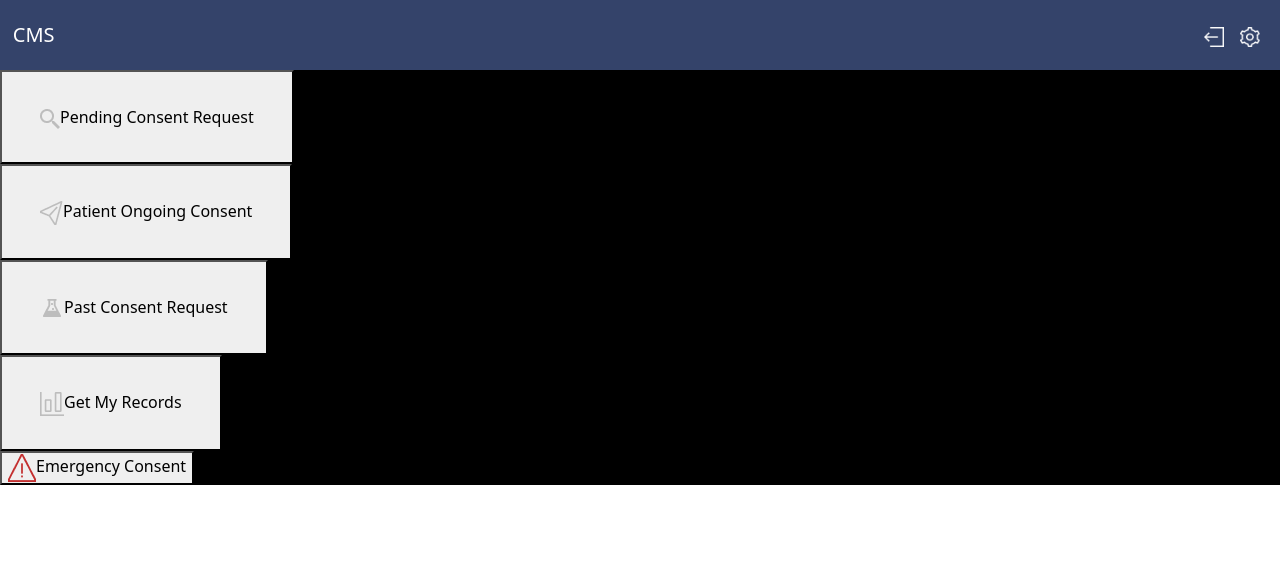
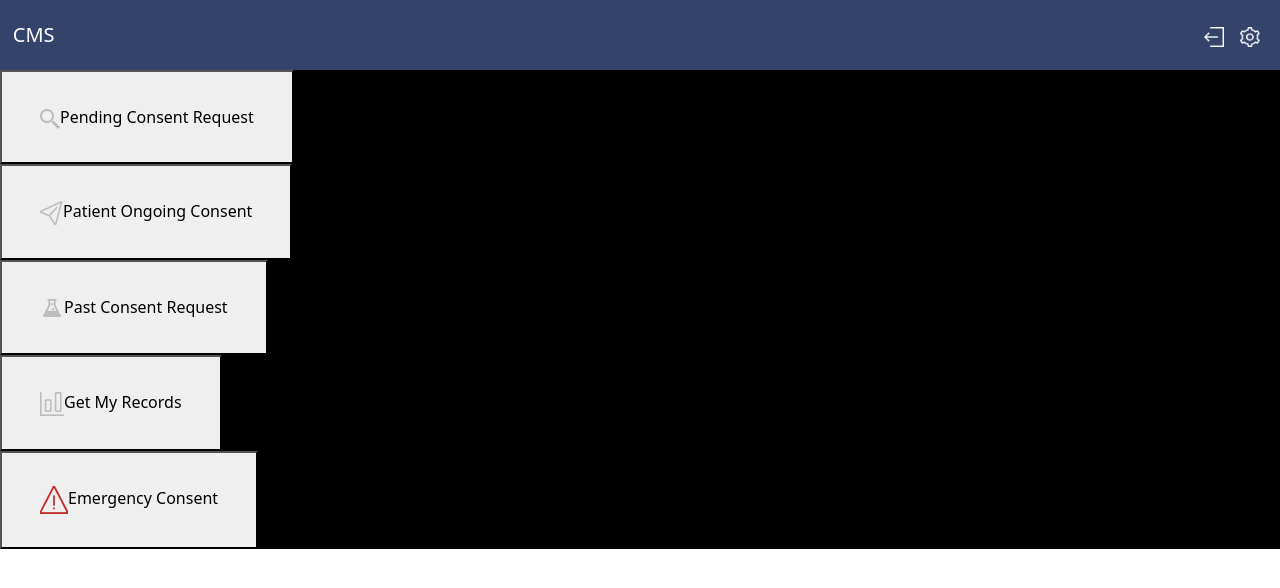
Before and after one commit to Healthcare-Application-Development/CMS-frontend, a React (Create React App) app: page /patient in a window 1280 px wide. Shown: the top 588 px of the page. Built offline with nearby package versions, Linux system fonts and the light colour scheme.

Commit message:
Emergency button css fixed

```diff
--- a/src/components/Sidebar/SidebarPatient.jsx
+++ b/src/components/Sidebar/SidebarPatient.jsx
@@ -4,7 +4,6 @@ import { constants } from "../../constants";
 import { useNavigate } from "react-router-dom";
 
 function SidebarPatient() {
-
   const navigate = useNavigate();
 
   const handleClick = (e) => {
@@ -53,18 +52,13 @@ function SidebarPatient() {
 
       <div className="sidebar-divider" />
 
-      <div className="sidebar-emergency-style">
-        <button className="sidebar-emergency-button">
-          <img
-            src={`/${constants.REACT_APP_SIDEBAR_WARNING_IMG}.png`}
-            className="sidebar-emergency-image"
-            alt={constants.REACT_APP_SIDEBAR_WARNING_IMG}
-          />
-          <span className="sidebar-emergency-text">
-            {constants.REACT_APP_SIDEBAR_EMERGENCY_BUTTON_TEXT}
-          </span>
-        </button>
-      </div>
+      <button className="sidebar-emergency-button">
+        <SidebarItem
+          imgName={constants.REACT_APP_SIDEBAR_WARNING_IMG}
+          alt="Emrgncy"
+          sidebarText="Emergency Consent"
+        />
+      </button>
     </div>
   );
 }
--- a/src/pages/Patient/GetPatientRecord.jsx
+++ b/src/pages/Patient/GetPatientRecord.jsx
@@ -1,8 +1,14 @@
 import React from 'react'
+import { SidebarPatient } from "../../components";
 
 function GetPatientRecord() {
   return (
-    <div>GetPatientRecord</div>
+    <div>
+      <div className="flex justify-start ">
+        <SidebarPatient />
+      </div>
+      <div>GetPatientRecord</div>
+    </div>
   )
 }
 
```
